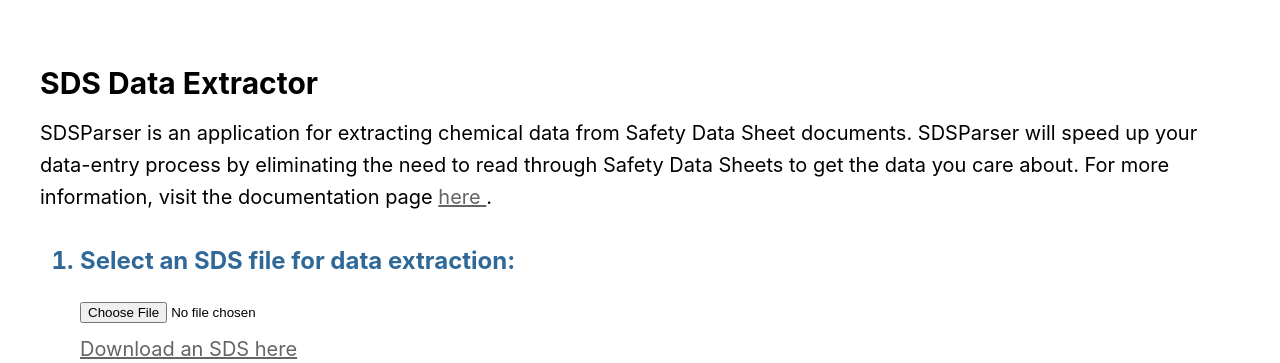
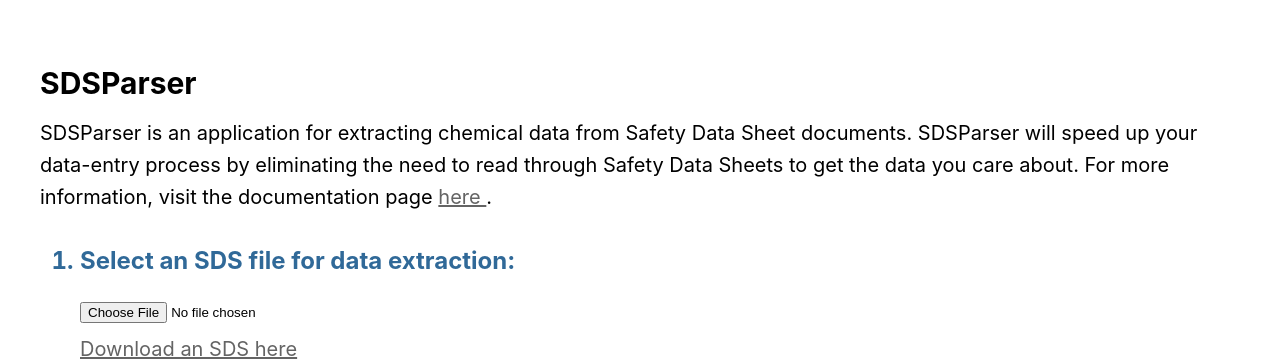
Before and after one commit to astepe/ari-blog, a Flask app: page /projects/submit_sds in a window 1280 px wide. Shown: the part 93-456 px from the top of the page. Run offline with Flask 2, Linux system fonts and the light colour scheme; some libraries are stand-ins or nearby versions.

Commit message:
changed title on form

```diff
--- a/blueprints/templates/sds_parser_form.html
+++ b/blueprints/templates/sds_parser_form.html
@@ -79,7 +79,7 @@ function requestSDSDataResult(workerId) {
 {% block content %}
 <form onsubmit="event.preventDefault(); requestSDSData(event, );" method="POST" enctype='multipart/form-data'>
   {{form.hidden_tag()}}
-<h1 style="padding-top: 50px;">SDS Data Extractor</h1>
+<h1 style="padding-top: 50px;">SDSParser</h1>
   <p>
     SDSParser is an application for extracting chemical data from Safety Data Sheet documents.
     SDSParser will speed up your data-entry process by eliminating the need to read through Safety Data Sheets to get the data you care about.
```
